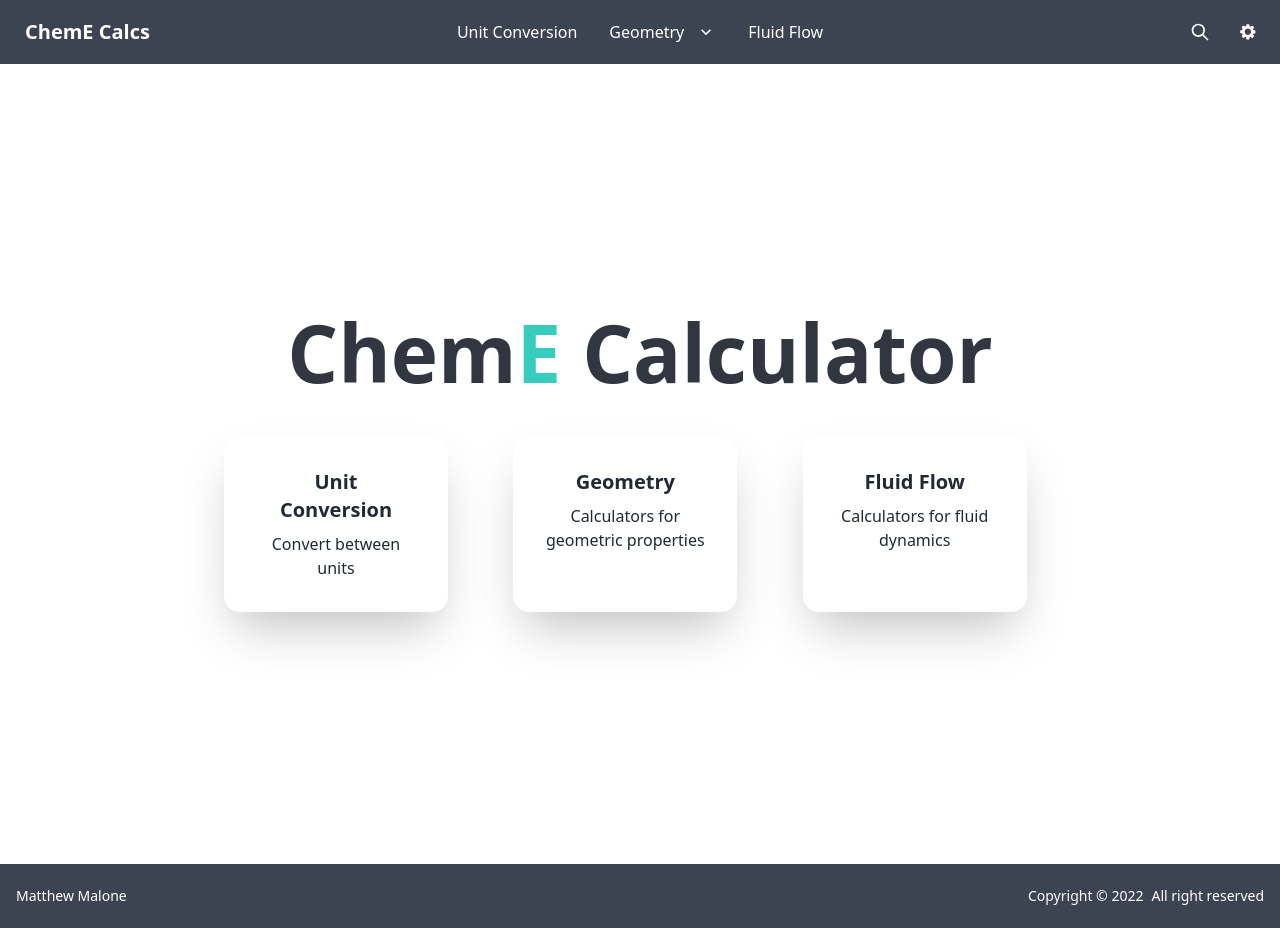
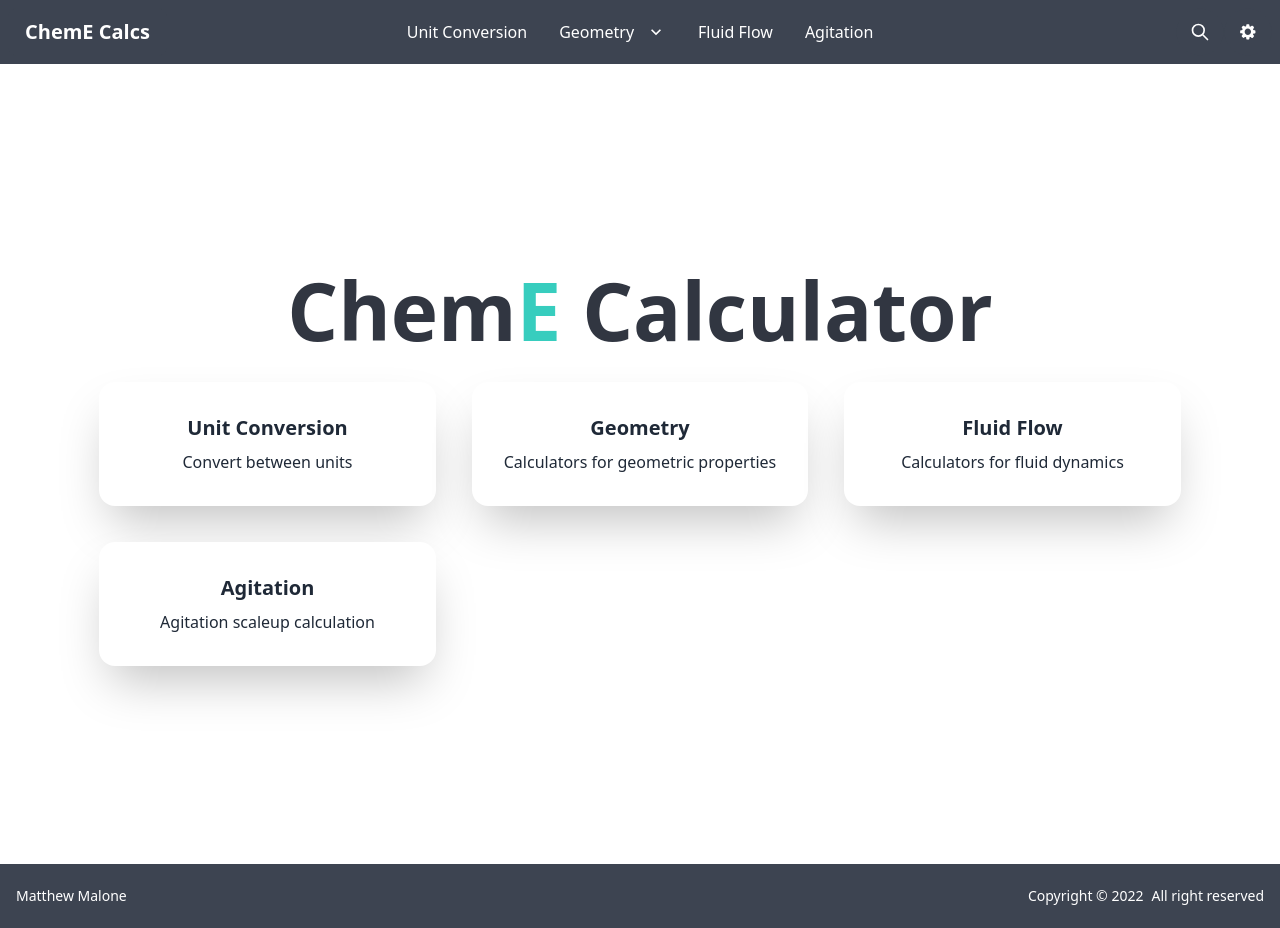
Before and after one commit to mama4294/ChemECalcs, a Next.js app in the folder chem_e_calc/: page / in a window 1280 px wide. Built offline with nearby package versions, Linux system fonts and the light colour scheme; what convert-units would draw is missing.

Commit message:
adds agitation card to homescreen

```diff
--- a/chem_e_calc/src/components/GridCard.tsx
+++ b/chem_e_calc/src/components/GridCard.tsx
@@ -11,7 +11,8 @@ type GridCardProps = {
 export const GridCard = ({ name, children, description, link }: GridCardProps) => {
   return (
     <Link href={link}>
-      <section className="shadow-nuetral card w-56 cursor-pointer bg-base-100 text-base-content shadow-2xl duration-500 motion-safe:hover:scale-105">
+      {/* w-56 */}
+      <section className="shadow-nuetral card cursor-pointer bg-base-100 text-base-content shadow-2xl duration-500 motion-safe:hover:scale-105">
         <div className="card-body">
           <h2 className="card-title justify-center ">{name}</h2>
           <p>{description}</p>
--- a/chem_e_calc/src/components/Layout/Navbar.tsx
+++ b/chem_e_calc/src/components/Layout/Navbar.tsx
@@ -79,6 +79,11 @@ const Navbar = () => {
                 <a className="hover:bg-neutral-focus">Fluid Flow</a>
               </Link>
             </li>
+            <li>
+              <Link href={'/agitation'}>
+                <a className="hover:bg-neutral-focus">Agitation</a>
+              </Link>
+            </li>
           </ul>
         </div>
         <Link href={'/'}>
@@ -144,6 +149,11 @@ const Navbar = () => {
               <a className="hover:bg-neutral-focus">Fluid Flow</a>
             </Link>
           </li>
+          <li>
+            <Link href={'/agitation'}>
+              <a className="hover:bg-neutral-focus">Agitation</a>
+            </Link>
+          </li>
         </ul>
       </div>
       <div className="navbar-end">
--- a/chem_e_calc/src/pages/fluidflow.tsx
+++ b/chem_e_calc/src/pages/fluidflow.tsx
@@ -43,7 +43,7 @@ const calculateAnswer = (state: State): State => {
   let validatedState = resetErrorMessages(state)
 
   switch (state.solveSelection) {
-    case 'flowrate':
+    case 'volumeFlowRate':
       if (inputDiameter <= inputThickness * 2) {
         validatedState = { ...validatedState, thickness: { ...validatedState.thickness, error: 'Thickness too large' } }
       }
--- a/chem_e_calc/src/pages/index.tsx
+++ b/chem_e_calc/src/pages/index.tsx
@@ -18,10 +18,11 @@ const Home: NextPage = () => {
         <h1 className="text-5xl font-extrabold leading-normal text-neutral-focus md:text-[5rem]">
           Chem<span className="text-accent">E</span> Calculator
         </h1>
-        <div className="my-3 grid gap-9 py-3 text-center md:grid-cols-3 lg:w-2/3">
+        <div className="my-3 grid gap-9 text-center md:grid-cols-3 ">
           <GridCard name="Unit Conversion" description="Convert between units" link="/conversion" />
           <GridCard name="Geometry" description="Calculators for geometric properties" link="/geometry" />
           <GridCard name="Fluid Flow" description="Calculators for fluid dynamics" link="/fluidflow" />
+          <GridCard name="Agitation" description="Agitation scaleup calculation" link="/agitation" />
         </div>
       </main>
     </>
```
